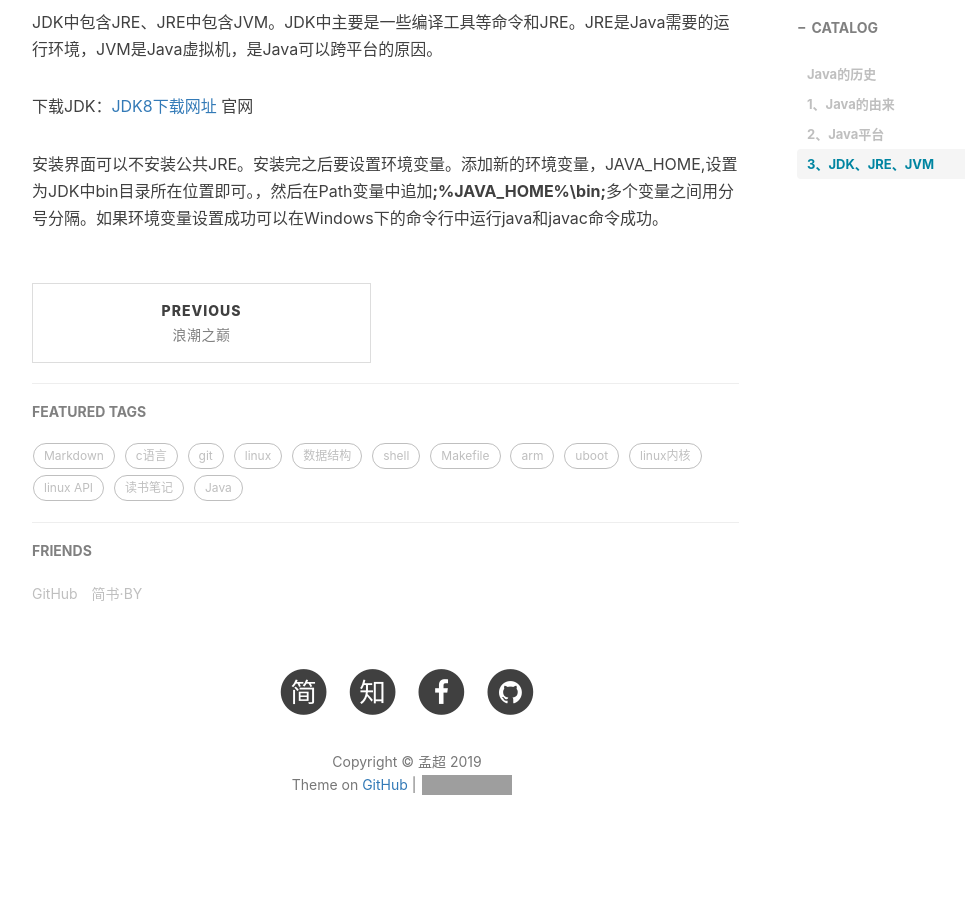
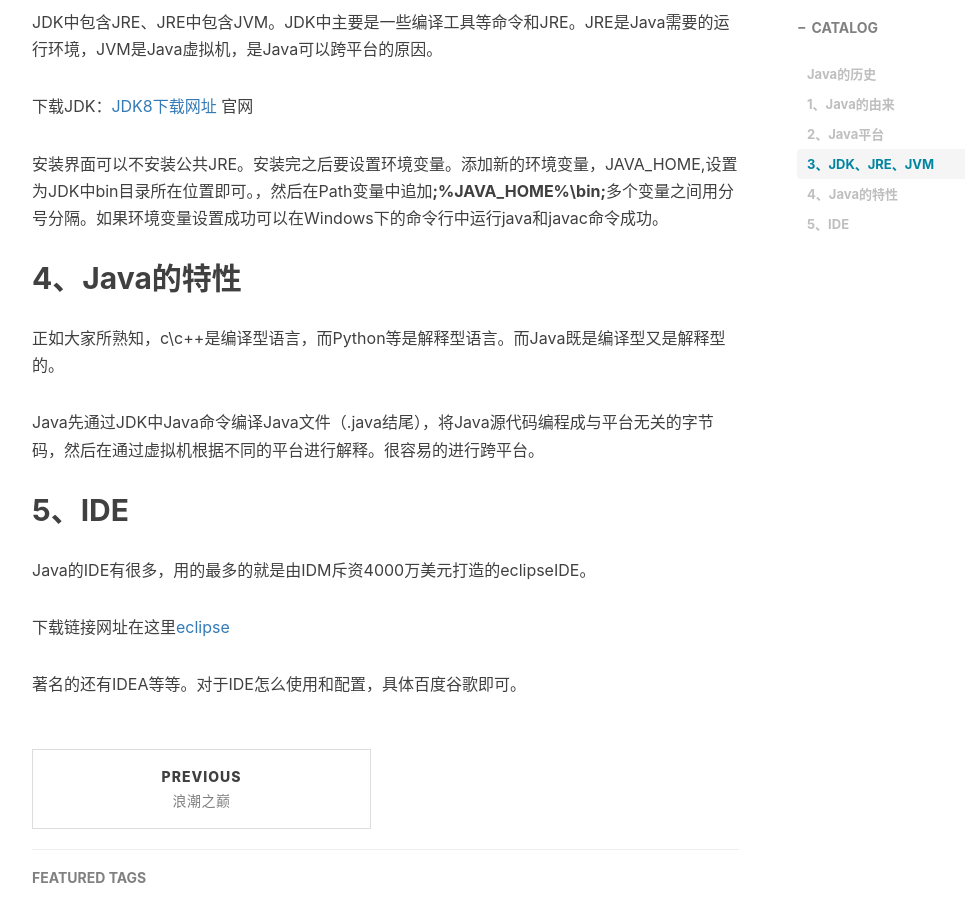
Before and after one commit to vzhan229/vzhan229.github.io, a Jekyll site: the page built from _posts/2019-05-08-Java的历史.md, in a window 1280 px wide and 900 px high, scrolled down 1889 px. Shown: the whole window, without its empty margins (233-1198 px from the left). Built offline with Jekyll 4.4.1, drawn with Linux system fonts in a browser that asks for light colours; nearby versions of some CDN libraries; comment, search, counter and statistics services are not loaded; grey boxes are pictures that could not be loaded.

Commit message:
更新文章

```diff
--- a/_posts/2019-05-08-Java的历史.md
+++ b/_posts/2019-05-08-Java的历史.md
@@ -49,3 +49,23 @@ JDK中包含JRE、JRE中包含JVM。JDK中主要是一些编译工具等命令
 下载JDK：[JDK8下载网址](https://www.oracle.com/technetwork/java/javase/downloads/jdk8-downloads-2133151.html) 官网
 
 安装界面可以不安装公共JRE。安装完之后要设置环境变量。添加新的环境变量，JAVA_HOME,设置为JDK中bin目录所在位置即可。，然后在Path变量中追加**;%JAVA_HOME%\bin;**多个变量之间用分号分隔。如果环境变量设置成功可以在Windows下的命令行中运行java和javac命令成功。
+
+
+
+
+
+## 4、Java的特性
+
+正如大家所熟知，c\c++是编译型语言，而Python等是解释型语言。而Java既是编译型又是解释型的。
+
+Java先通过JDK中Java命令编译Java文件（.java结尾），将Java源代码编程成与平台无关的字节码，然后在通过虚拟机根据不同的平台进行解释。很容易的进行跨平台。
+
+
+
+## 5、IDE
+
+Java的IDE有很多，用的最多的就是由IDM斥资4000万美元打造的eclipseIDE。
+
+下载链接网址在这里[eclipse](https://www.eclipse.org/downloads/)
+
+著名的还有IDEA等等。对于IDE怎么使用和配置，具体百度谷歌即可。
```
